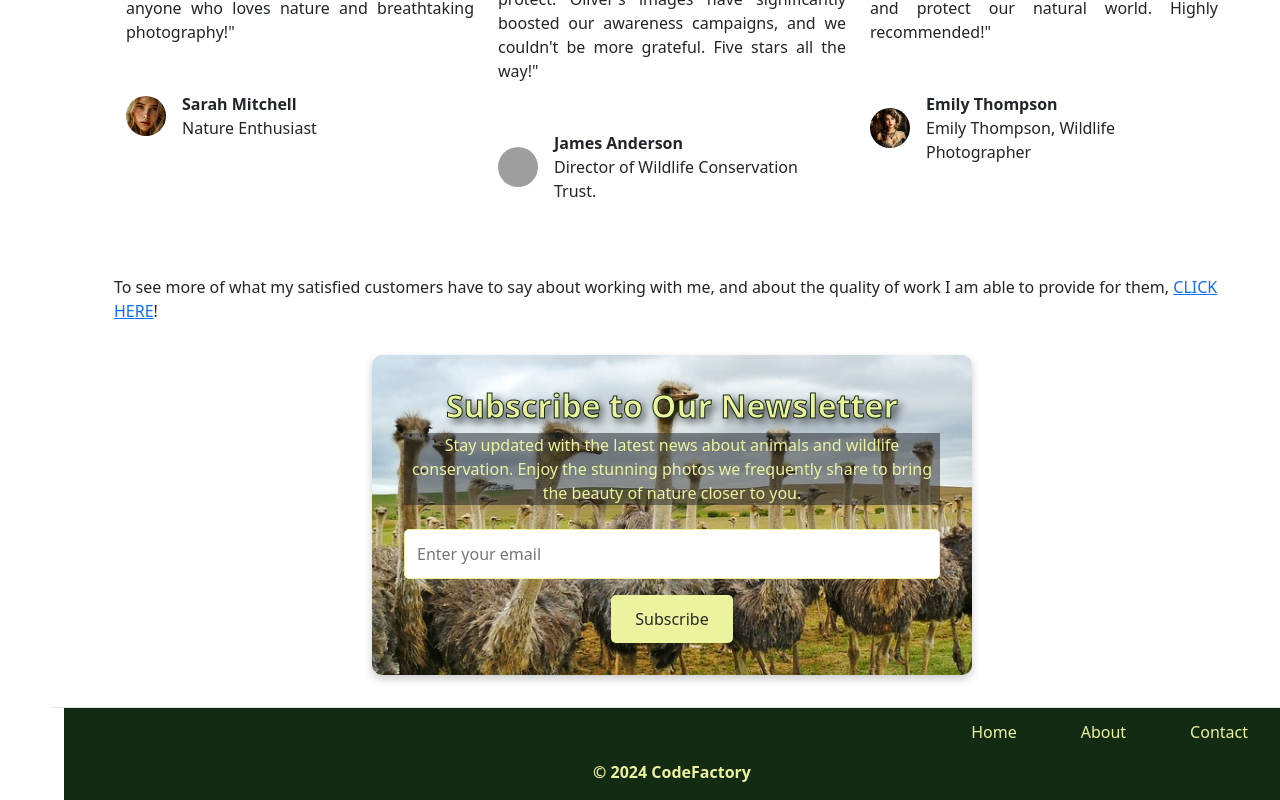
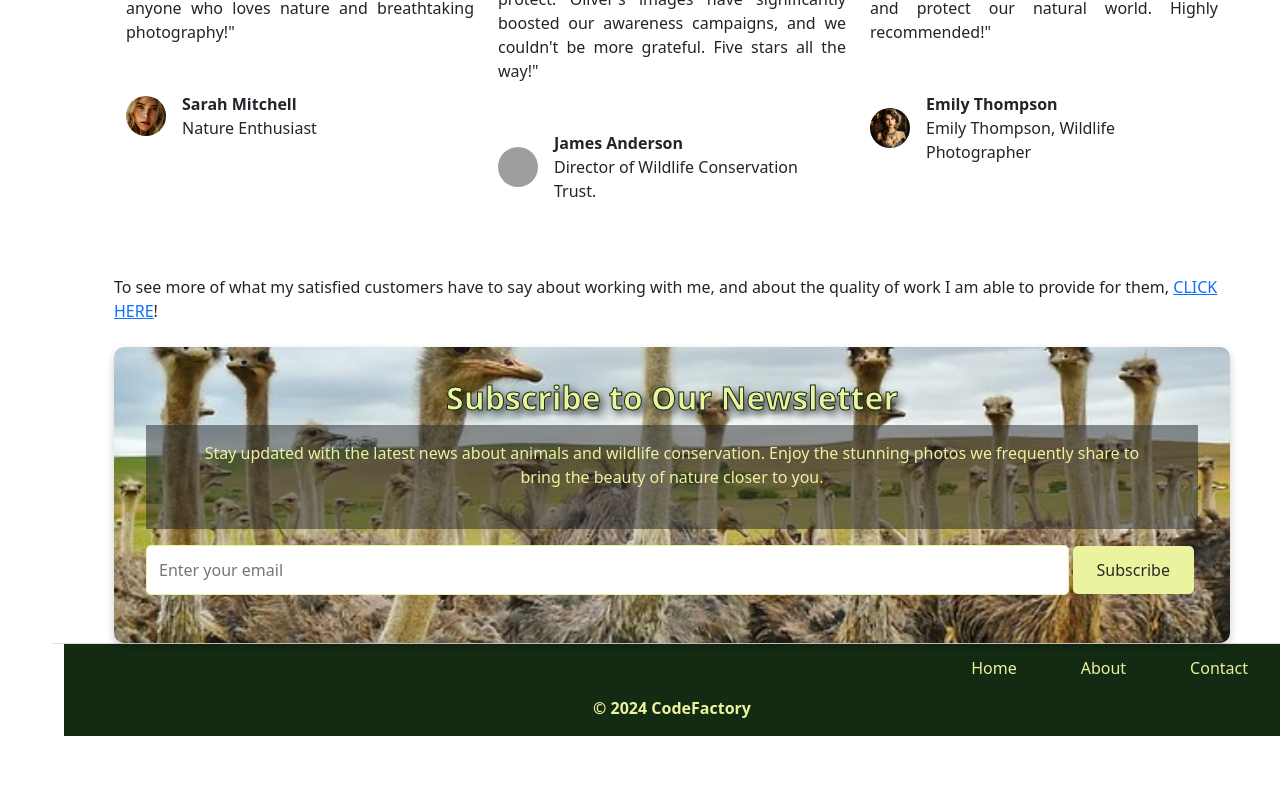
Before and after one commit to Asian-Dave/team-project, an Angular app: page / in a window 1280 px wide. Shown: the part 1627-2427 px from the top of the page. After the commit the page ends 2363 px from the top, so only its background shows below. Built offline with nearby package versions, Linux system fonts and the light colour scheme; grey boxes are pictures that could not be loaded.

Commit message:
butt update

```diff
--- a/src/app/newsletter/newsletter.component.css
+++ b/src/app/newsletter/newsletter.component.css
@@ -7,8 +7,6 @@
   text-align: center;
   color: #ECF39E;
   box-shadow: 0 4px 8px rgba(0, 0, 0, 0.2);
-  margin: 2rem auto;
-  max-width: 600px;
   position: relative;
 }
 
@@ -24,9 +22,8 @@
 }
 
 .newsletter-form {
-  display: flex;
-  flex-direction: column;
- 	align-items: center;
+  /* display: flex;
+ 	align-items: center; */
 }
 
 .span {
@@ -63,3 +60,8 @@
     -webkit-text-stroke-width: 1px;
     -webkit-text-stroke-color: #132A13;
 }
+
+.newsText{
+  padding-inline: 5vh;
+  padding-block: 2vh;
+}
--- a/src/app/newsletter/newsletter.component.html
+++ b/src/app/newsletter/newsletter.component.html
@@ -1,8 +1,13 @@
 <div class="newsletter-container">
   <h2 id="newsletterSub">Subscribe to Our Newsletter</h2>
-  <p class="bg-dark bg-opacity-50"> <span class="color=">Stay updated with the latest news about animals and wildlife conservation. Enjoy the stunning photos we frequently share to bring the beauty of nature closer to you.</span></p>
-  <form class="newsletter-form">
-    <input type="email" placeholder="Enter your email" required>
-    <button type="submit">Subscribe</button>
-  </form>
-</div>
+  <div class="bg-dark bg-opacity-50 mb-3">
+  <div class="newsText">
+  <p> <span class="color=">Stay updated with the latest news about animals and wildlife conservation. Enjoy the stunning photos we frequently share to bring the beauty of nature closer to you.</span></p>
+  </div>
+  </div>
+
+    <form class="newsletter-form d-flex align-items-center">
+      <input type="email" placeholder="Enter your email"   required>
+      <button class="mb-3 mx-1" type="submit">Subscribe</button>
+    </form>
+  </div>
```
